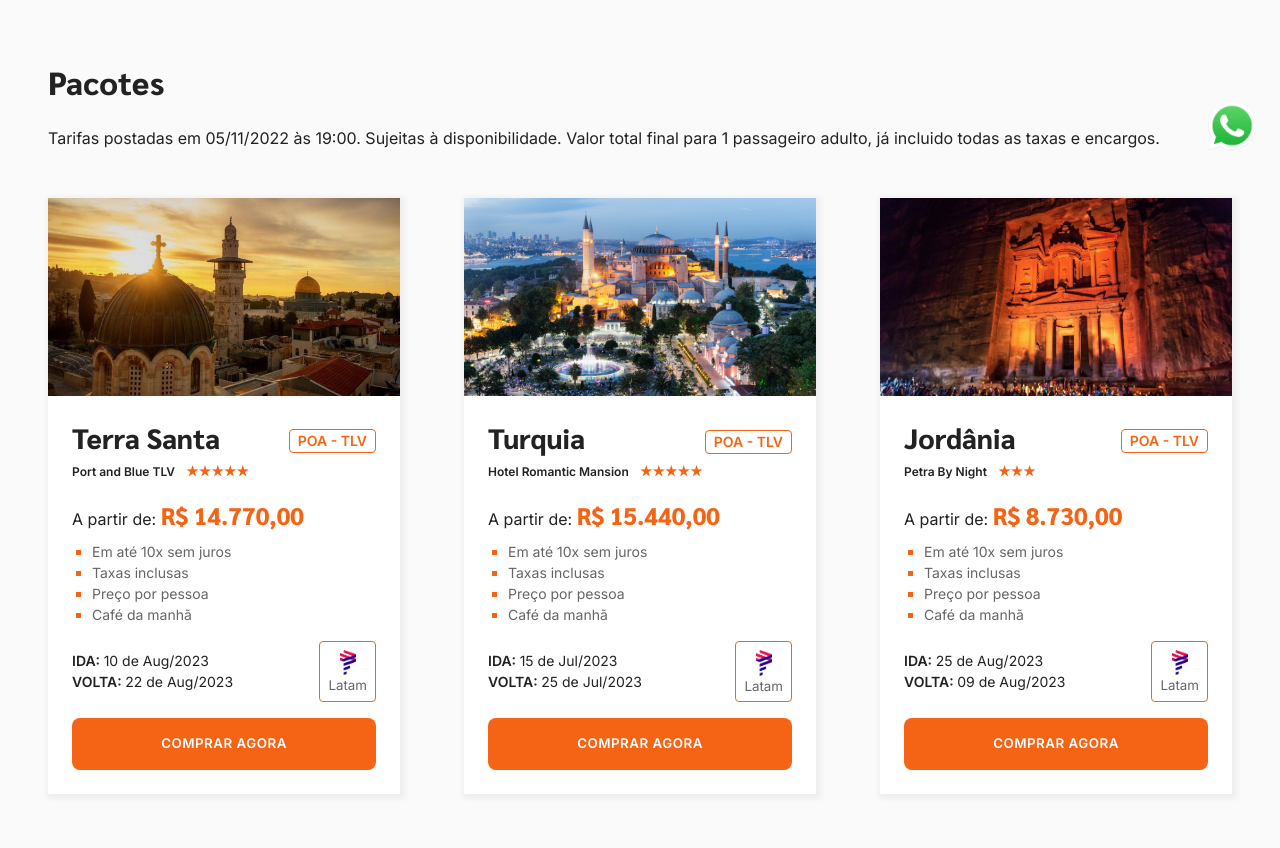
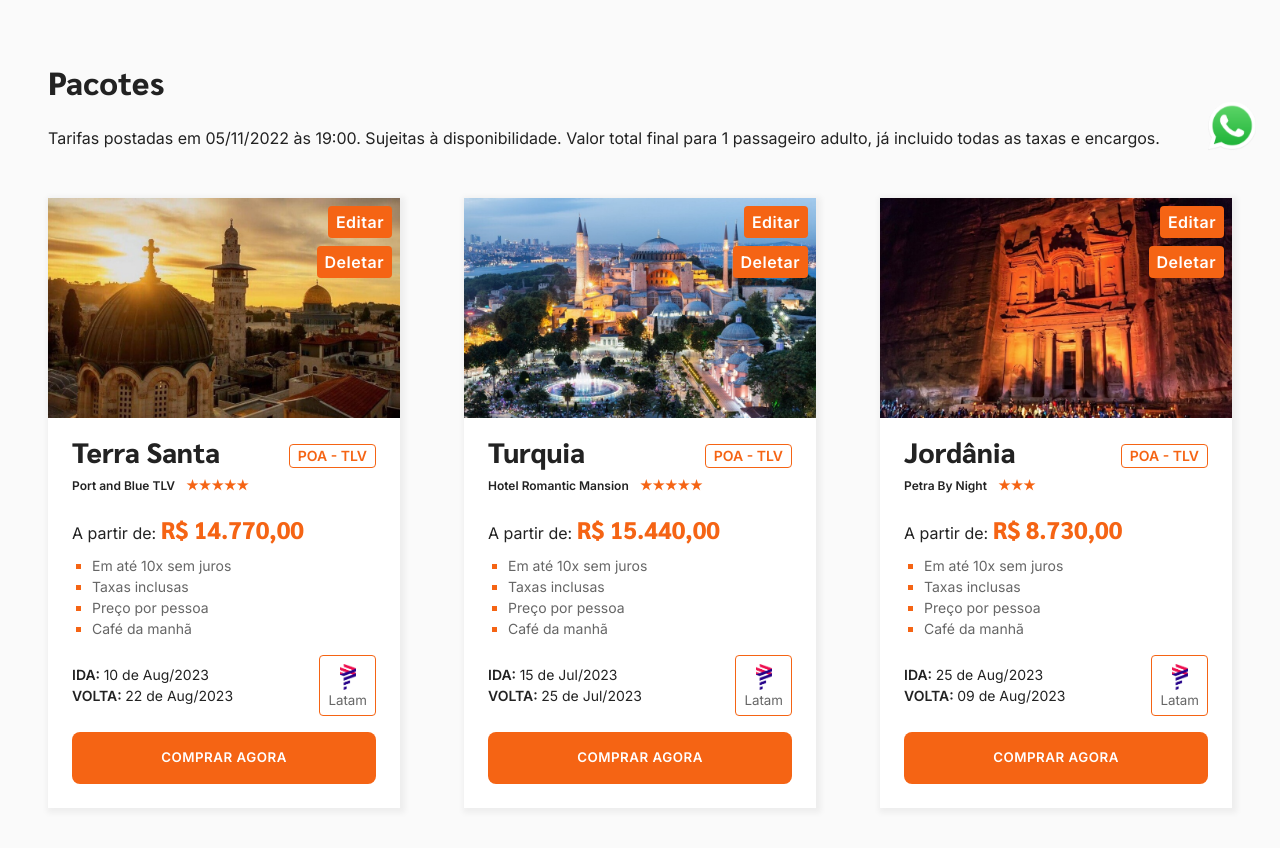
Before and after one commit to marcelopoars/agencia-tripeast-php, a PHP site: page / in a window 1280 px wide. Shown: the part 620-1468 px from the top of the page. Run offline with PHP 8.4, Linux system fonts and the light colour scheme; a user stored in the database is signed in; data comes from the database, SQL or seed files in the repository.

Commit message:
feat: created delete package and validate image size functions

```diff
--- a/cadastrar-usuario.php
+++ b/cadastrar-usuario.php
@@ -17,10 +17,10 @@ $password = '';
 $userConfirmPassword = '';
 
 if (isset($_POST['submited_create_user_form'])) {
-  $name = $_POST['username'];
+  $name = trim($_POST['username']);
   $email = $_POST['useremail'];
-  $password = $_POST['password'];
-  $userConfirmPassword = $_POST['confirm-password'];
+  $password = trim($_POST['password']);
+  $userConfirmPassword = trim($_POST['confirm-password']);
 
   createUser($connect);
 }
--- a/layout/package.php
+++ b/layout/package.php
@@ -7,11 +7,20 @@ function renderPackage($id, $destination, $hotel, $stars, $price, $departure_dat
   $formatted_departure_date = date('d \d\e M\/Y', strtotime($departure_date)); // 30 de Nov de 2022
   $formatted_date_back = date('d \d\e M\/Y', strtotime($date_back)); // 30 de Nov de 2022
   $path_image = "uploads/$id/$image";
+  $actions = "";
+
+  if (isset($_SESSION['logged'])) {
+    $actions = "
+      <a class='actions edit' href='edit.php?id=$id'>Editar</a>
+      <a class='actions delete' href='deletar-pacote.php?id=$id'>Deletar</a>
+    ";
+  }
 
   echo "
   <article class='package'>
     <header>
       <img src='$path_image' alt='$destination' />
+      $actions
       <div>
         <h3>$destination</h3>
         <span class='airports'>POA - TLV</span>
--- a/resources/css/styles.css
+++ b/resources/css/styles.css
@@ -312,13 +312,41 @@ h2 {
   display: flex;
   flex-direction: column;
   gap: 16px;
+}
 
+.package header {
+  position: relative;
 }
 
 .package header img {
   width: 100%;
+  height: 220px;
   display: block;
-  margin-bottom: 24px;
+  margin-bottom: 16px;
+
+  object-fit: cover;
+}
+
+.package header .actions {
+  padding: 4px 8px;
+
+  background-color: var(--orange-500);
+  color: var(--white);
+  text-decoration: none;
+
+  border-radius: 4px;
+  transition: filter 0.2s;
+
+  font-weight: 600;
+  letter-spacing: 0.5px;
+
+  position: absolute;
+  top: 8px;
+  right: 8px;
+}
+
+.package header .actions.delete {
+  top: 48px;
 }
 
 .package header div {
--- a/utils/fn_packages.php
+++ b/utils/fn_packages.php
@@ -6,6 +6,19 @@ require_once('db_connect.php');
 require_once('fn_upload_image.php');
 // Função para renderizar o pacote
 require_once('./layout/package.php');
+
+function getPackageById($connect, $id)
+{
+  $query = "SELECT * FROM packages WHERE id = $id";
+
+  $execute = mysqli_query($connect, $query);
+
+  $package = mysqli_fetch_assoc($execute);
+
+  if (!empty($package['id'])) {
+    return $package;
+  }
+}
 
 // Busca todos os pacotes cadastrados no banco de dados
 function getAllPackages($connect)
@@ -29,6 +42,8 @@ function createPackage($connect)
     $date_back = date('Y-m-d', strtotime($_POST["date_back"]));
     $image = $_FILES['image']['name'];
     $image_tmp_name = $_FILES['image']['tmp_name'];
+    $imageSize = $_FILES['image']['size'];
+
     $_SESSION['errors'] = array();
 
     // Função que verifica de algum campo não foi preenchido no formulário
@@ -38,6 +53,10 @@ function createPackage($connect)
     // Se algum campo do formulário não for preenchido, gera um erro
     if (!$isValidInputs) {
       $_SESSION['errors'][] = "Todos os campos são obrigatórios.";
+    }
+
+    if ($imageSize > (500 * 1024)) {
+      $_SESSION['errors'][] = "Imagem muito grande. Max.: 500k";
     }
 
     // Caso não ocorra nenhum erro, é feito o INSERTO no banco de dados.
@@ -60,3 +79,14 @@ function createPackage($connect)
     }
   }
 }
+
+function deletePackage($connect, $id)
+{
+  $query = "DELETE FROM packages WHERE id = $id";
+
+  $execute = mysqli_query($connect, $query);
+
+  if ($execute) {
+    return true;
+  }
+}
--- a/utils/fn_users.php
+++ b/utils/fn_users.php
@@ -16,10 +16,10 @@ function getAllUsers($connect)
 function createUser($connect)
 {
   if (isset($_POST['submited_create_user_form'])) {
-    $name = mysqli_real_escape_string($connect, $_POST['username']);
+    $name = trim(mysqli_real_escape_string($connect, $_POST['username']));
     $email = filter_input(INPUT_POST, 'useremail', FILTER_VALIDATE_EMAIL);
-    $password = !empty($_POST['password']) ? md5($_POST['password']) : '';
-    $userConfirmPassword = !empty($_POST['confirm-password']) ? md5($_POST['confirm-password']) : '';
+    $password = !empty($_POST['password']) ? md5(trim($_POST['password'])) : '';
+    $userConfirmPassword = !empty($_POST['confirm-password']) ? md5(trim($_POST['confirm-password'])) : '';
     $_SESSION['errors'] = array();
 
     // Verifica se existe algum campo vazio
```
Also changed, not shown: deletar-pacote.php (added, +28 -0 lines), _original_images/image-para-teste-muito-grande.jpg (added), _original_images/imagem-para-teste-ok.jpg (added), _original_images/jordania.jpg, _original_images/terra-santa.jpg, _original_images/turquia.jpg, uploads/1/terra-santa.jpg, uploads/2/turquia.jpg, uploads/3/jordania.jpg.
